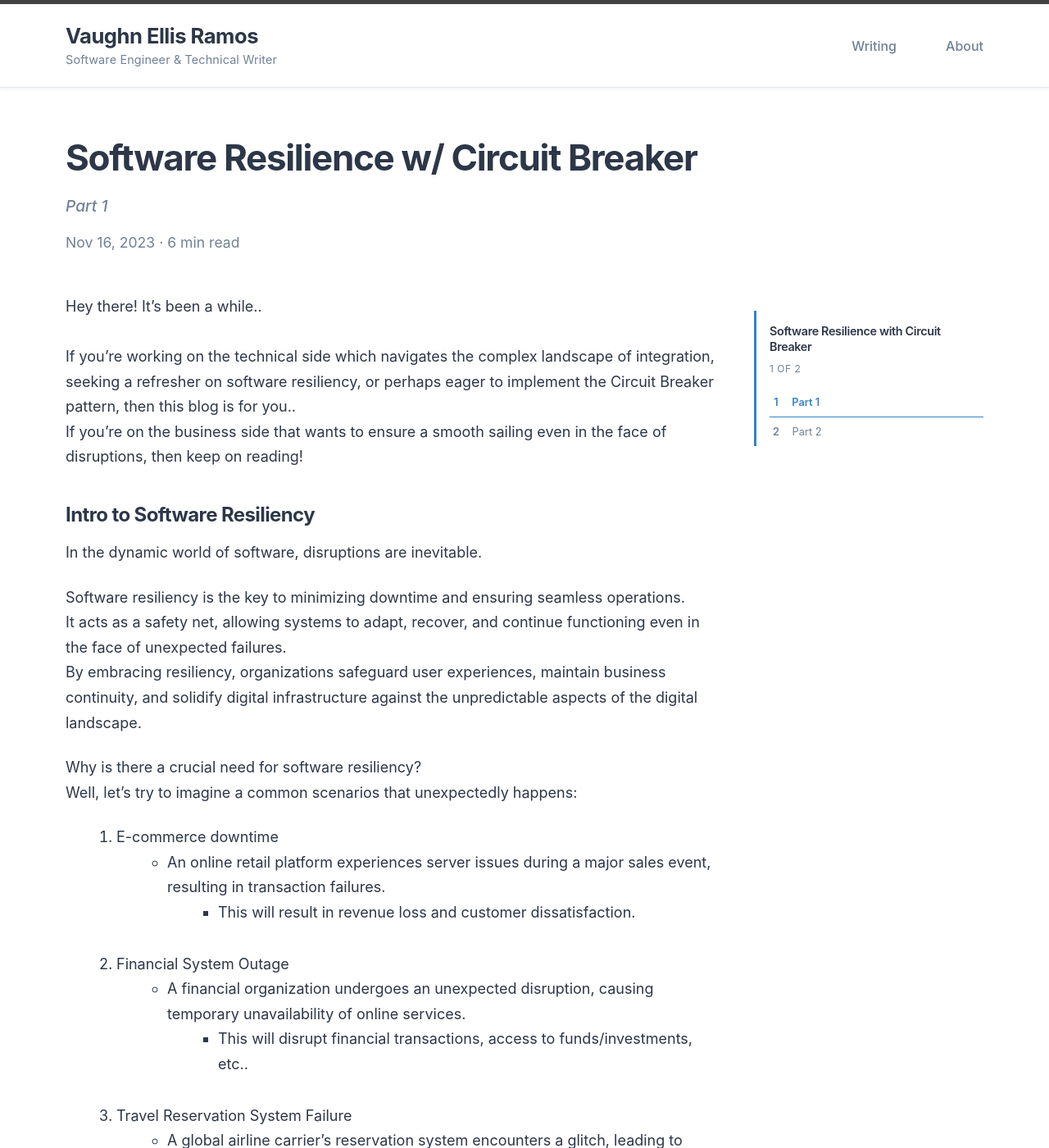
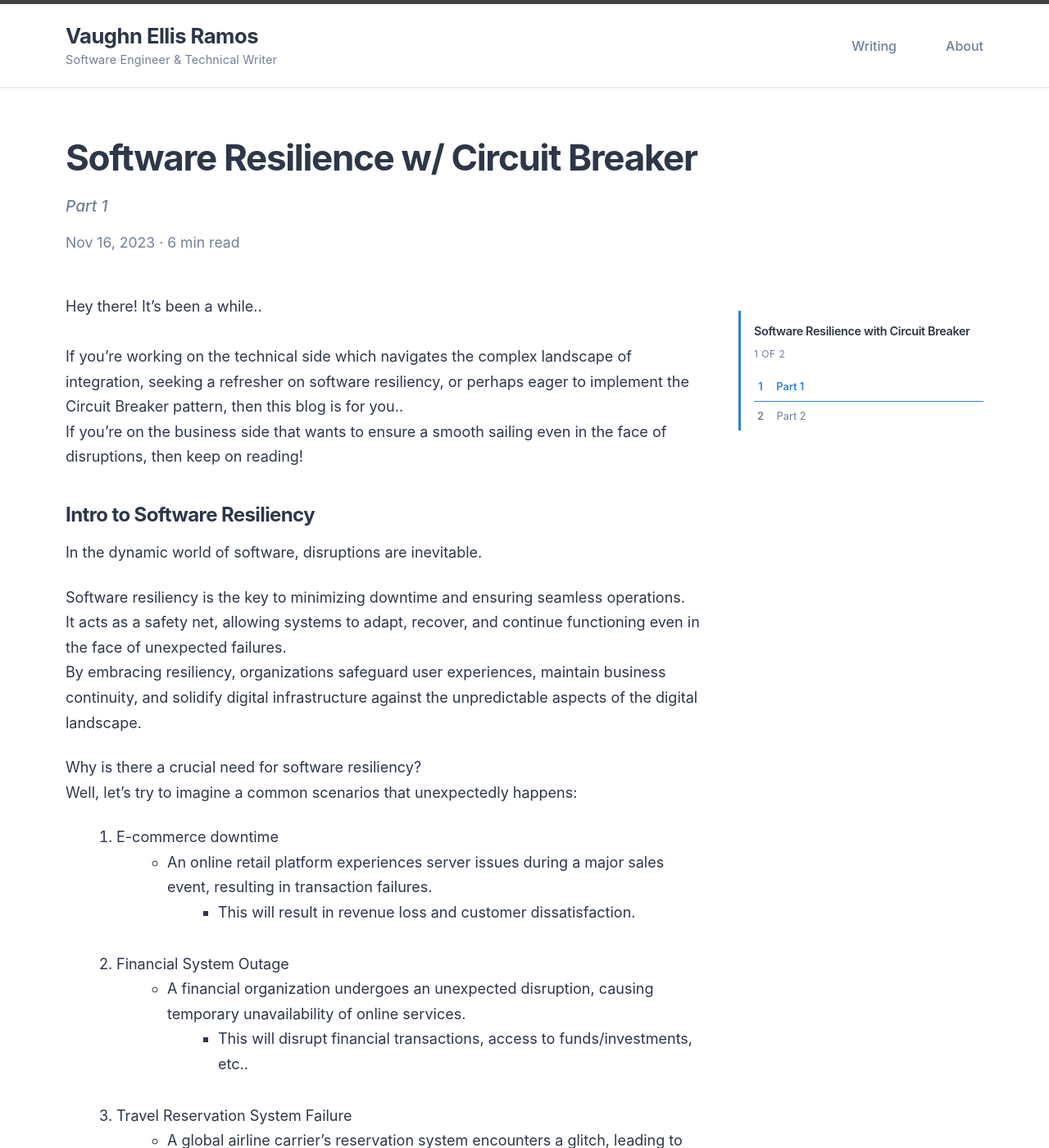
Before and after one commit to vaughnellis/tech-blog, a Jekyll site: the page built from _posts/2023-10-26-circuit-breaker-p1.md, in a window 1280 px wide and 1400 px high. Shown: the whole window at 82% size. Built offline with Jekyll 4.4.1, drawn with Linux system fonts in a browser that asks for light colours.

Commit message:
Fixed series sidebar

```diff
--- a/_sass/minima/_custom.scss
+++ b/_sass/minima/_custom.scss
@@ -985,16 +985,25 @@ a:focus, button:focus, input:focus, textarea:focus, select:focus {
 
 /* Post Layout with Sidebar */
 .post-layout {
-  display: grid;
-  grid-template-columns: 1fr 280px;
+  display: flex;
   gap: 40px;
-  align-items: start;
+  align-items: flex-start;
+  position: relative;
+}
+
+.post-content {
+  flex: 1;
+  max-width: calc(100% - 320px);
 }
 
 @media (max-width: 1024px) {
   .post-layout {
-    grid-template-columns: 1fr;
+    flex-direction: column;
     gap: 0;
+  }
+
+  .post-content {
+    max-width: 100%;
   }
 }
 
@@ -1002,6 +1011,8 @@ a:focus, button:focus, input:focus, textarea:focus, select:focus {
 .series-sidebar {
   position: sticky;
   top: 100px;
+  width: 280px;
+  flex-shrink: 0;
   background: white;
   border-left: 3px solid var(--link-color);
   padding: 16px 0 0 16px;
@@ -1085,6 +1096,7 @@ a:focus, button:focus, input:focus, textarea:focus, select:focus {
 @media (max-width: 1024px) {
   .series-sidebar {
     position: static;
+    width: 100%;
     margin-top: 30px;
     margin-bottom: 20px;
     border-left: none;
```
